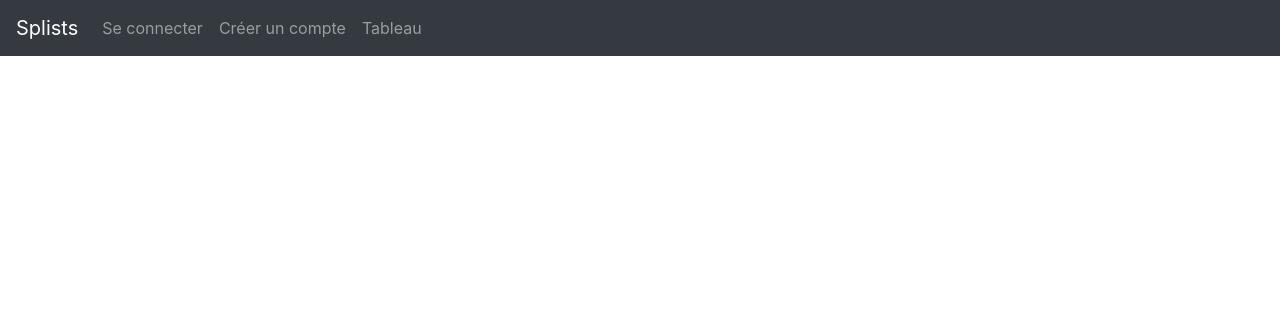
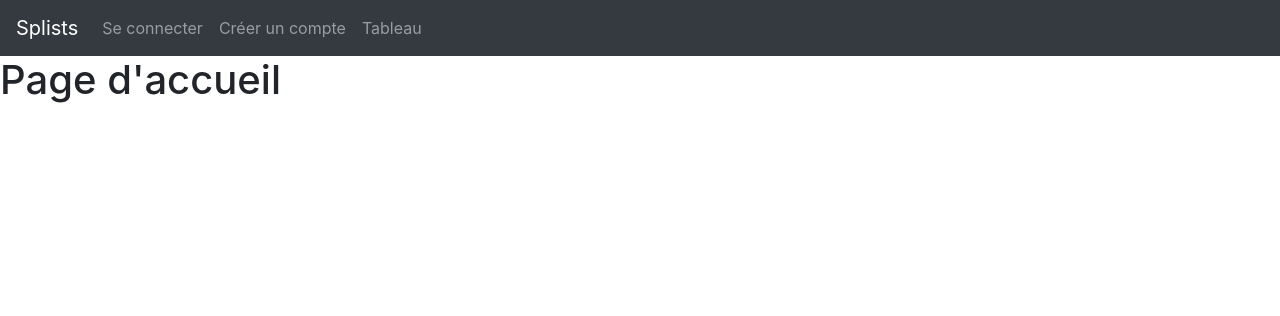
Before and after one commit to tomsihap/splists, a PHP site: page /index.php in a window 1280 px wide. Shown: the top 316 px of the page. Run offline with PHP 8.4, Linux system fonts and the light colour scheme; some libraries are stand-ins or nearby versions.

Commit message:
Conditional "active" class in navbar links

```diff
--- a/index.php
+++ b/index.php
@@ -6,5 +6,6 @@
 <?php include('partials/_header.php'); ?>
 
     <!-- CONTENU DE index.php, board.php, login.php, signup.php -->
+    <h1>Page d'accueil</h1>
 
 <?php include('partials/_footer.php'); ?>
--- a/partials/_header.php
+++ b/partials/_header.php
@@ -18,13 +18,13 @@
 
   <div class="collapse navbar-collapse" id="navbarSupportedContent">
     <ul class="navbar-nav mr-auto">
-      <li class="nav-item">
+      <li class="nav-item <?php if ($_SESSION['page'] == 'login') { echo "active"; } ?>">
         <a class="nav-link" href="/splists/views/login.php">Se connecter</a>
       </li>
-      <li class="nav-item">
+      <li class="nav-item <?php if ($_SESSION['page'] == 'signup') { echo "active"; } ?>">
         <a class="nav-link" href="/splists/views/signup.php">Créer un compte</a>
       </li>
-      <li class="nav-item">
+      <li class="nav-item <?php if ($_SESSION['page'] == 'board') { echo "active"; } ?>">
         <a class="nav-link" href="/splists/views/board.php">Tableau</a>
       </li>
     </ul>
--- a/views/board.php
+++ b/views/board.php
@@ -7,5 +7,6 @@
 <?php include('../partials/_header.php'); ?>
 
     <!-- CONTENU DE index.php, board.php, login.php, signup.php -->
+    <h1>Tableau</h1>
 
 <?php include('../partials/_footer.php'); ?>
--- a/views/login.php
+++ b/views/login.php
@@ -6,5 +6,6 @@
 <?php include('../partials/_header.php'); ?>
 
     <!-- CONTENU DE index.php, board.php, login.php, signup.php -->
+    <h1>Page de connexion</h1>
 
 <?php include('../partials/_footer.php'); ?>
--- a/views/signup.php
+++ b/views/signup.php
@@ -7,5 +7,6 @@
 <?php include('../partials/_header.php'); ?>
 
     <!-- CONTENU DE index.php, board.php, login.php, signup.php -->
+    <h1>Page d'inscription</h1>
 
 <?php include('../partials/_footer.php'); ?>
```
